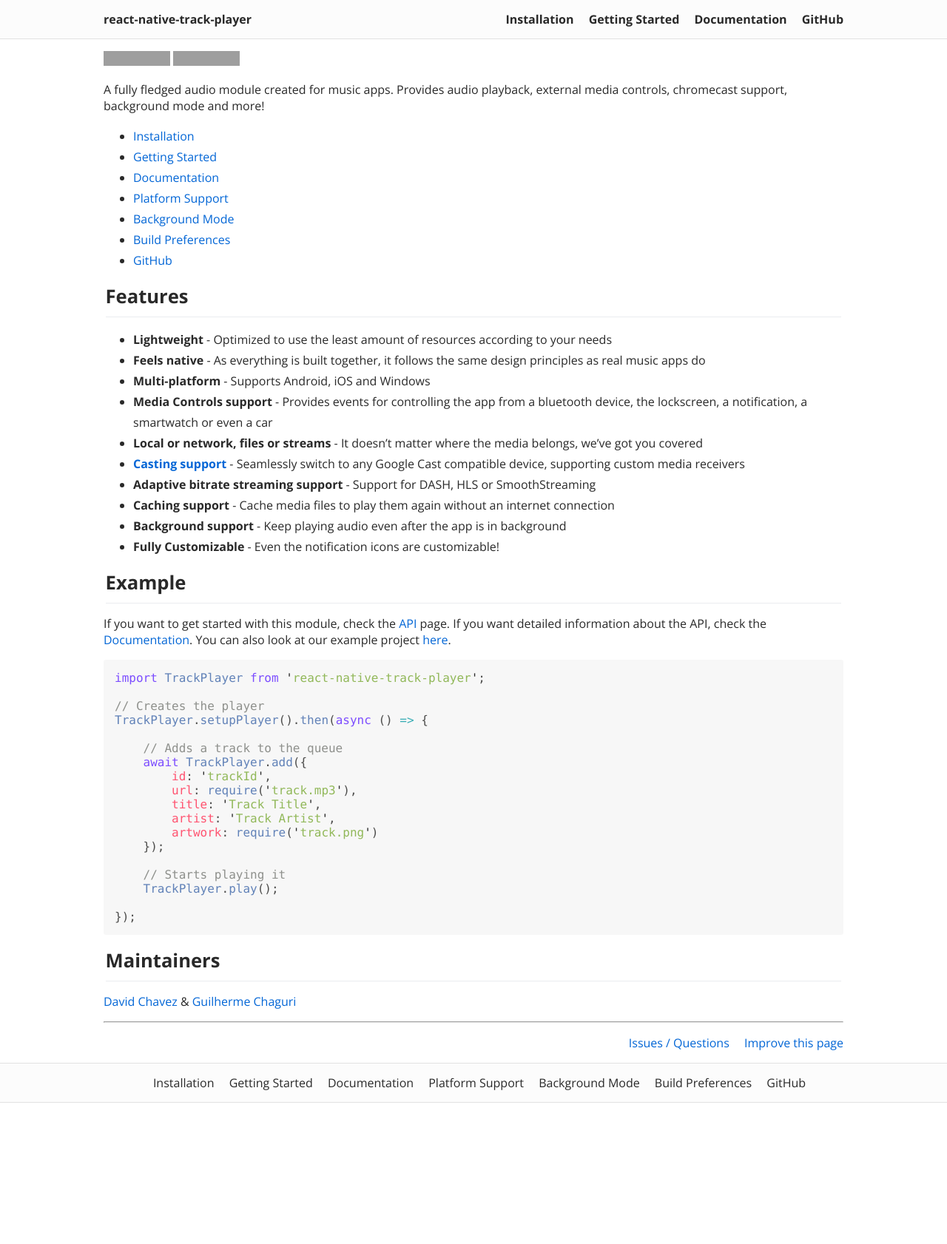
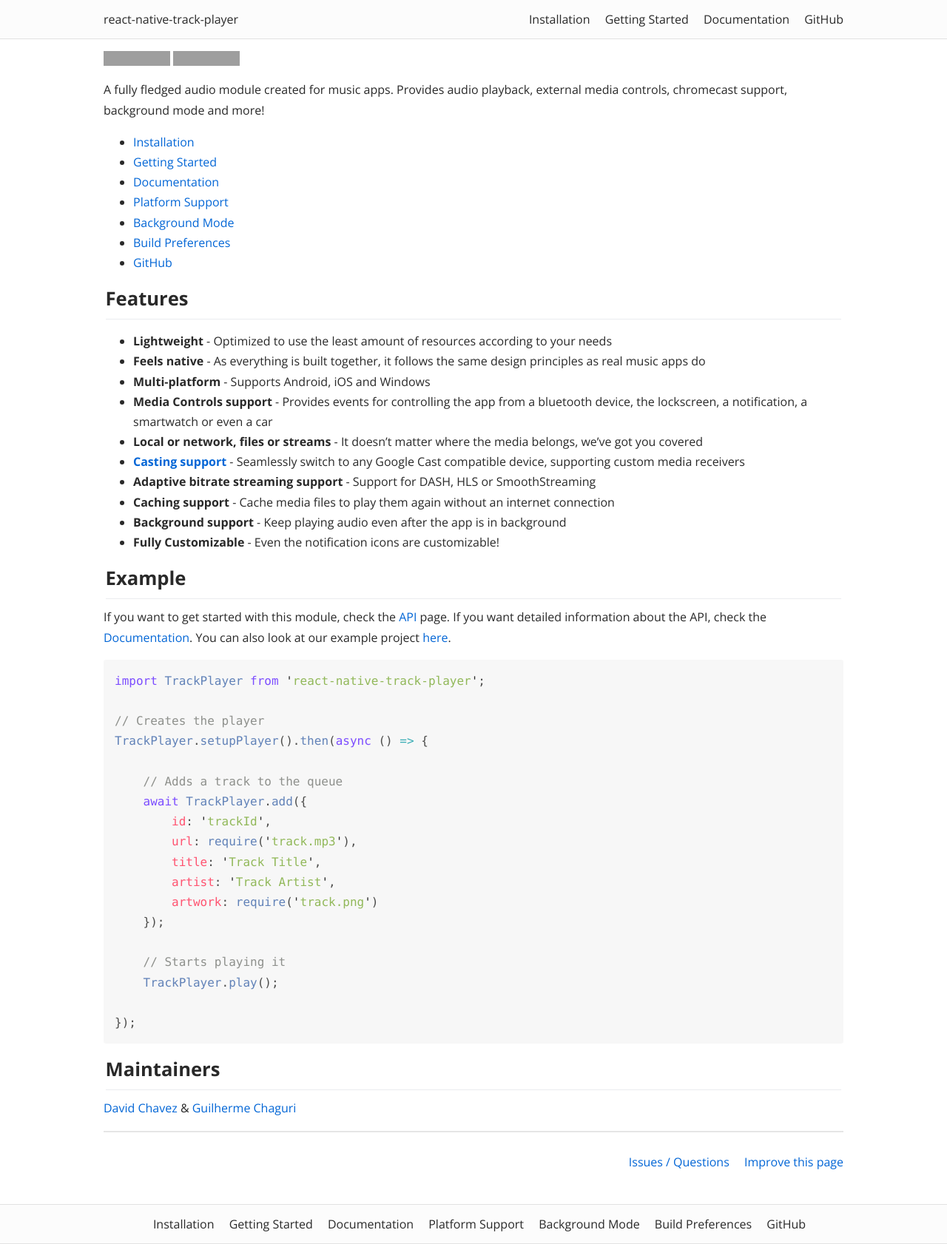
Before and after one commit to hlieb53/react-native-track-player, a Jekyll site: the page built from docs/index.md, in a window 1280 px wide. Shown: the whole page at 74% size. Built offline with Jekyll 4.4.1, drawn with Linux system fonts in a browser that asks for light colours; our own code applies the rules of GitHub Pages for plain Markdown files; comment, search, counter and statistics services are not loaded; before the commit the page ends 1491 px from its top, so only the background shows below that; grey boxes are pictures that could not be loaded.

Commit message:
[docs] A small css improvement

```diff
--- a/docs/assets/css/style.scss
+++ b/docs/assets/css/style.scss
@@ -1,7 +1,7 @@
 ---
 ---
 
-@import url('https://fonts.googleapis.com/css?family=Open+Sans:400,400i,700');
+@import url('https://fonts.googleapis.com/css?family=Open+Sans:300,400,400i,700');
 
 $text: #292929;
 $codeBg: rgba(0, 0, 0, 0.05);
@@ -33,7 +33,6 @@
 #header, #footer {
     background: $headerBg;
     border-bottom: 1px solid $headerBorder;
-    font-weight: bold;
     padding: 15px;
 
     > div {
@@ -64,7 +63,7 @@
     justify-content: center;
     font-weight: normal;
     border-top: 1px solid $headerBorder;
-    margin-top: 1em;
+    margin-top: 2em;
 }
 
 section, #header > div {
@@ -73,14 +72,24 @@
 }
 
 section {
-    ul li {
-        line-height: 1.75em;
+    line-height: 1.7;
+
+    p {
+        margin: 0.7em 0;
     }
-    .buttons {
-        text-align: right;
-        a {
-            margin-left: 1em;
-            display: inline-block;
+
+    .info {
+        display: flex;
+        justify-content: space-between;
+        margin: 1em 0;
+
+        .buttons {
+            text-align: right;
+
+            a {
+                margin-left: 1em;
+                display: inline-block;
+            }
         }
     }
 }
@@ -93,17 +102,21 @@
 
 h1 {
     font-size: 2em;
+    font-weight: 300;
     text-align: center;
+    margin: 0.5em;
 }
+
 h2 {
     font-size: 1.6em;
     border-bottom: 1px solid #eaecef;
     padding-bottom: 0.3em;
+}
 
-}
 h3 {
     font-size: 1.3em;
 }
+
 h4 {
     font-size: 1.25em;
 }
@@ -125,6 +138,13 @@
             background: #f8f8f8;
         }
     }
+}
+
+hr {
+    color: $headerBorder;
+    height: 2px;
+    border: 1px solid $headerBorder;
+    margin: 1em 0;
 }
 
 img {
@@ -172,3 +192,12 @@
         text-decoration: none;
     }
 }
+
+@media (max-width: 1050px) {
+    section {
+        p, h1, h2, h3, h4, h5, h6 {
+            padding-left: 15px;
+            padding-right: 15px;
+        }
+    }
+}
```
